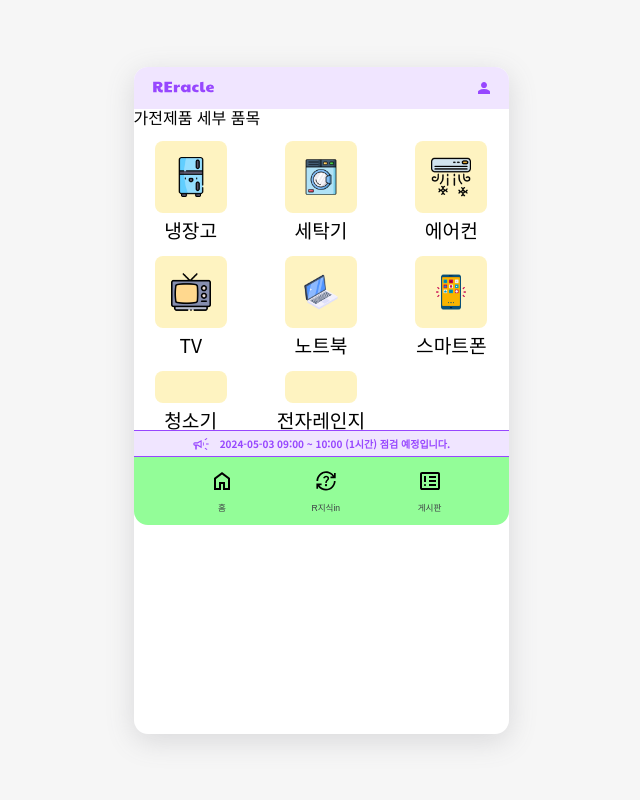
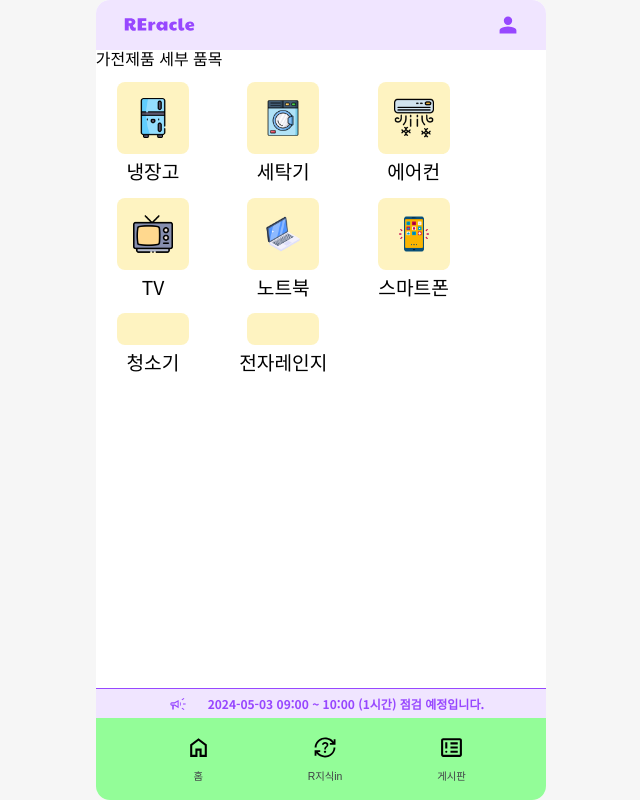
Before and after one commit to Hyun-EG/TP-reracle, a React (Vite) app: page /electronics in a window 1280 px wide. Shown: the whole page, without its empty margins (319-959 px from the left). Built offline with nearby package versions, Linux system fonts and the light colour scheme; what @shoelace-style/shoelace would draw is missing.

Commit message:
feat:마이페이지구성완료

```diff
--- a/src/components/Buttons.tsx
+++ b/src/components/Buttons.tsx
@@ -3,14 +3,13 @@ import { styled } from "styled-components";
 
 // 보라색 버튼
 export const PurpleButton = styled.button`
-  width: 304px;
-  height: 40px;
+  width: 46vh;
+  height: 6vh;
   border: none;
   background-color: var(--color-purple);
-  color: var(--color-white);
+  color: #fff;
   cursor: pointer;
-
-  font-size: 14px;
+  font-size: 2vh;
   font-family: "Noto Sans KR", sans-serif;
   font-weight: var(--font-weight-bold);
   transition: 0.2s;
@@ -23,14 +22,15 @@ export const PurpleButton = styled.button`
 `;
 // 화이트 버튼
 export const WhiteButton = styled.button`
-  width: 304px;
-  height: 40px;
+  width: 46vh;
+  height: 6vh;
   border: 1px solid var(--color-purple);
   background-color: var(--color-white);
   color: var(--color-purple);
   cursor: pointer;
+  // position: absolute;
 
-  font-size: 14px;
+  font-size: 2vh;
   font-family: "Noto Sans KR", sans-serif;
   font-weight: var(--font-weight-bold);
   transition: 0.2s;
--- a/src/components/Header.tsx
+++ b/src/components/Header.tsx
@@ -12,23 +12,24 @@ const Header = () => {
 export default Header;
 
 const Headbar = styled.div`
-  width: 375px;
-  height: 42px;
+  width: 56.3vh;
+  height: 6.3vh;
   background-color: var(--color-purple-light);
   border-radius: 14px 14px 0 0;
   display: flex;
   align-items: center;
+  position: relative;
 `;
 const Logo = styled.img`
-  width: 70px;
+  width: 10vh;
   position: absolute;
-  margin-left: 15px;
+  margin-left: 3vh;
   cursor: pointer;
 `;
 const UserIcon = styled.img`
-  width: 20px;
+  width: 3.5vh;
   position: absolute;
   right: 0;
-  margin-right: 15px;
+  margin-right: 3vh;
   cursor: pointer;
 `;
--- /dev/null
+++ b/src/components/MyPage/MyPage.tsx
@@ -0,0 +1,131 @@
+import React from 'react'
+import styled from 'styled-components';
+import { PurpleButton, WhiteButton } from '../Buttons'
+
+const MyPage = () => {
+	return (
+		<Container>
+			<MyPageHeader>마이페이지</MyPageHeader>
+			<UserInfo>
+				<HorizontalLine />
+				<UserName>이름</UserName>
+				<Input />
+				<HorizontalLine />
+				<UserEmail>이메일</UserEmail>
+				<Input />
+				<HorizontalLine />
+				<UserPassword>비밀번호</UserPassword>
+				<Input type="password" />
+			</UserInfo>
+			<PurpleButton>회원정보 수정</PurpleButton>
+			<WhiteButton>나의 R지식in 보러가기</WhiteButton>
+			<SearchList>
+				<HorizontalLine />
+				<ListText>나의 최근 재활용품 검색 리스트</ListText>
+				<RecentSearchBtnContainer>
+					<RecentSearchBtn>냉장고</RecentSearchBtn>
+					<RecentSearchBtn>냉장고</RecentSearchBtn>
+					<RecentSearchBtn>냉장고</RecentSearchBtn>
+					<RecentSearchBtn>아름다운폐건전지</RecentSearchBtn>
+					<RecentSearchBtn>아름다운폐건전지</RecentSearchBtn>
+					<RecentSearchBtn>아름다운폐건전지</RecentSearchBtn>
+				</RecentSearchBtnContainer>
+			</SearchList>
+		</Container>
+	)
+}
+
+export default MyPage
+
+
+const Container = styled.div`
+	width: 56.3vh;
+  height: 79.7vh;
+  background-color: var(--color-white);
+  position: relative;
+  display: flex;
+  flex-direction: column;
+	align-items: center;
+	gap: 2vh;
+  overflow-y: auto;
+`;
+const MyPageHeader = styled.div`
+  width: 56.3vh;
+  height: 3.75vh;
+  position: absolute;
+	top: 0;
+  background-color: var(--color-green);
+  font-size: 1.8vh;
+  font-weight: var(--font-weight-bold);
+  color: var(--color-purple);
+  display: flex;
+  justify-content: center;
+  align-items: center;
+`;
+const UserInfo = styled.div`
+	width: 46vh;
+	height: 35vh;
+	margin-top: 7vh;
+	// background-color: var(--color-purple-light);
+`
+const HorizontalLine = styled.div`
+	width: 46vh;
+  height: 1px;
+  margin: 2vh auto .1vh;
+  background-color: var(--color-purple);
+`;
+const UserName = styled.span`
+  font-size: 1.5vh;
+  font-weight: var(--font-weight-bold);
+  color: var(--color-purple);
+`;
+const UserEmail = styled.span`
+	font-size: 1.5vh;
+  font-weight: var(--font-weight-bold);
+  color: var(--color-purple);
+`;
+const UserPassword = styled.span`
+	font-size: 1.5vh;
+  font-weight: var(--font-weight-bold);
+  color: var(--color-purple);
+`;
+const Input = styled.input`
+  width: 46vh;
+  height: 5vh;
+	margin-top: 1.3vh;
+  font-size: 3vh;
+	border: none;
+	color: var(--color-gray-dark);
+  font-weight: var(--font-weight-bold);
+	background-color: transparent;
+
+`
+const SearchList = styled.div`
+	width: 46vh;
+`
+const ListText = styled.span`
+	font-size: 2vh;
+	font-weight: var(--font-weight-bold);
+	color: var(--color-purple);
+`
+const RecentSearchBtnContainer = styled.ul`
+  width: 46vh;
+  height: 4vh;
+  display: flex;
+	flex-wrap: wrap;
+	padding: 2vh 0;
+	gap: 1.5vh;
+`
+const RecentSearchBtn = styled.li`
+  padding: 1vh;
+  background-color: var(--color-yellow);
+  color: var(--color-purple);
+  cursor: pointer;
+	text-align: center;
+  font-size: 2vh;
+  font-family: "Noto Sans KR", sans-serif;
+  font-weight: var(--font-weight-bold);
+  transition: 0.2s;
+  border-radius: 14px;
+  border: none;
+`;
--- a/src/components/Nav/Nav.tsx
+++ b/src/components/Nav/Nav.tsx
@@ -3,10 +3,10 @@ import NavBtn from '@/components/Nav/NavBtn';
 import { useNavigate } from 'react-router-dom';
 
 const Nav = () => {
-  const navgation = useNavigate();
+  const navigation = useNavigate();
 
   const handleNavClick = (path: string) => {
-    navgation(path);
+    navigation(path);
   };
 
   return (
@@ -24,17 +24,20 @@ const Nav = () => {
 export default Nav;
 
 const Container = styled.div`
-  position: relative;
+  width: 56.3vh;
+  height: 13.95vh;
+  position: fixed;
+  bottom: 0;
 `;
 
 const StyledNotice = styled.div`
-  width: 375px;
-  height: 25px;
+  width: 56.3vh;
+  height: 3.75vh;
   position: absolute;
   border-top: 1px solid var(--color-purple);
   border-bottom: 1px solid var(--color-purple);
   background-color: var(--color-purple-light);
-  font-size: 10px;
+  font-size: 1.5vh;
   font-weight: var(--font-weight-bold);
   color: var(--color-purple);
   display: flex;
@@ -45,19 +48,30 @@ const StyledNotice = styled.div`
     content: '';
     display: inline-block;
     vertical-align: middle;
-    height: 18px;
-    width: 18px;
+    width: 5vh;
+    height: 5vh;
     margin-right: 10px;
     background: url('/campaign_20dp_FILL0_wght300_GRAD0_opsz20.svg') no-repeat center center;
   }
 `;
 const StyledNavbar = styled.div`
-  width: 375px;
-  height: 68px;
+  width: 56.3vh;
+  height: 10.2vh;
   position: absolute;
-  top: 27px;
+  bottom: 0;
   background-color: var(--color-green);
   border-radius: 0 0 14px 14px;
   display: flex;
   justify-content: space-evenly;
+  align-items: center;
+
+
+  // width: 375px;
+  // height: 68px;
+  // position: absolute;
+  // top: 27px;
+  // background-color: var(--color-green);
+  // border-radius: 0 0 14px 14px;
+  // display: flex;
+  // justify-content: space-evenly;
 `;
--- a/src/components/Nav/NavBtn.tsx
+++ b/src/components/Nav/NavBtn.tsx
@@ -4,38 +4,35 @@ import styled from 'styled-components';
 const NavBtn = ({ image, text, onClick }: NavBtnProps) => {
   return (
     <Container>
-      <StyeldButton onClick={onClick}>
+      <StyledButton onClick={onClick}>
         <StyledImage src={image} />
         <StyledText>{text}</StyledText>
-      </StyeldButton>
+      </StyledButton>
     </Container>
   );
 };
 export default NavBtn;
 
-const StyeldButton = styled.button`
-  cursor: pointer;
-  border: none;
-  width: 3.1rem;
-  background-color: transparent;
-`;
-
 const Container = styled.div`
-  width: 40px;
-  height: 68px;
+  width: 7vh;
+  height: 6.8vh;
   position: relative;
-  justify-content: center;
   align-content: center;
   cursor: pointer;
 `;
+const StyledButton = styled.button`
+  cursor: pointer;
+  border: none;
+  width: 8vh;
+  background-color: transparent;
+`;
 const StyledImage = styled.img`
-  width: 24px;
-  height: 24px;
+  width: 3.2vh;
   margin: auto;
   background: url(${(props) => props.imageUrl}) no-repeat center center;
 `;
 const StyledText = styled.div`
-  font-size: 8.6px;
+  font-size: 1.3vh;
   margin-top: 5px;
   text-align: center;
   color: var(--color-gray-dark);
--- a/src/lib/types/NavBtnType.ts
+++ b/src/lib/types/NavBtnType.ts
@@ -1,5 +1,5 @@
 export interface NavBtnProps {
   image: string;
   text: string;
-  onClick: () => void;
+  onClick?: () => void;
 }
--- a/src/pages/Home.tsx
+++ b/src/pages/Home.tsx
@@ -1,11 +1,13 @@
 import { Layout } from '@/components/layout/Layout';
 import { Category } from '@/components/Category';
+import MyPage from '@/components/MyPage/MyPage';
 
 export const Home = () => {
   return (
     <>
       <Layout>
-        <Category />
+        {/* <Category /> */}
+        <MyPage />
       </Layout>
     </>
   );
--- a/src/styles/GlobalStyles.ts
+++ b/src/styles/GlobalStyles.ts
@@ -26,8 +26,10 @@ body {
   min-height: 100vh;
 }
 #root {
+  width: 56.3vh;
+  height: 100vh;
   background-color: #fff;
-  box-shadow: rgba(100, 100, 111, 0.2) 0px 7px 29px 0px;
+  // box-shadow: rgba(100, 100, 111, 0.2) 0px 7px 29px 0px;
   margin: 0px;
   border-radius: 14px;
   position: relative;
```
